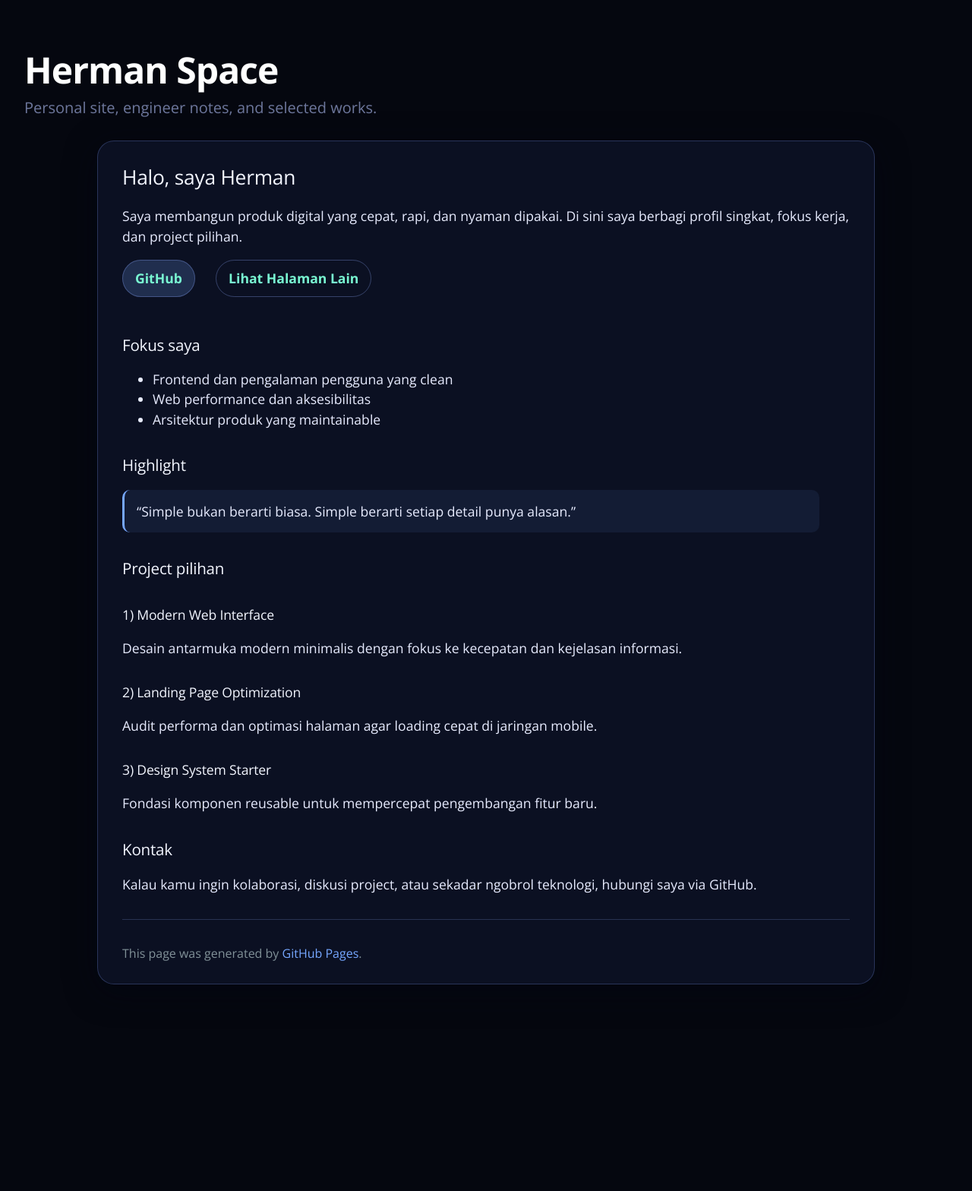
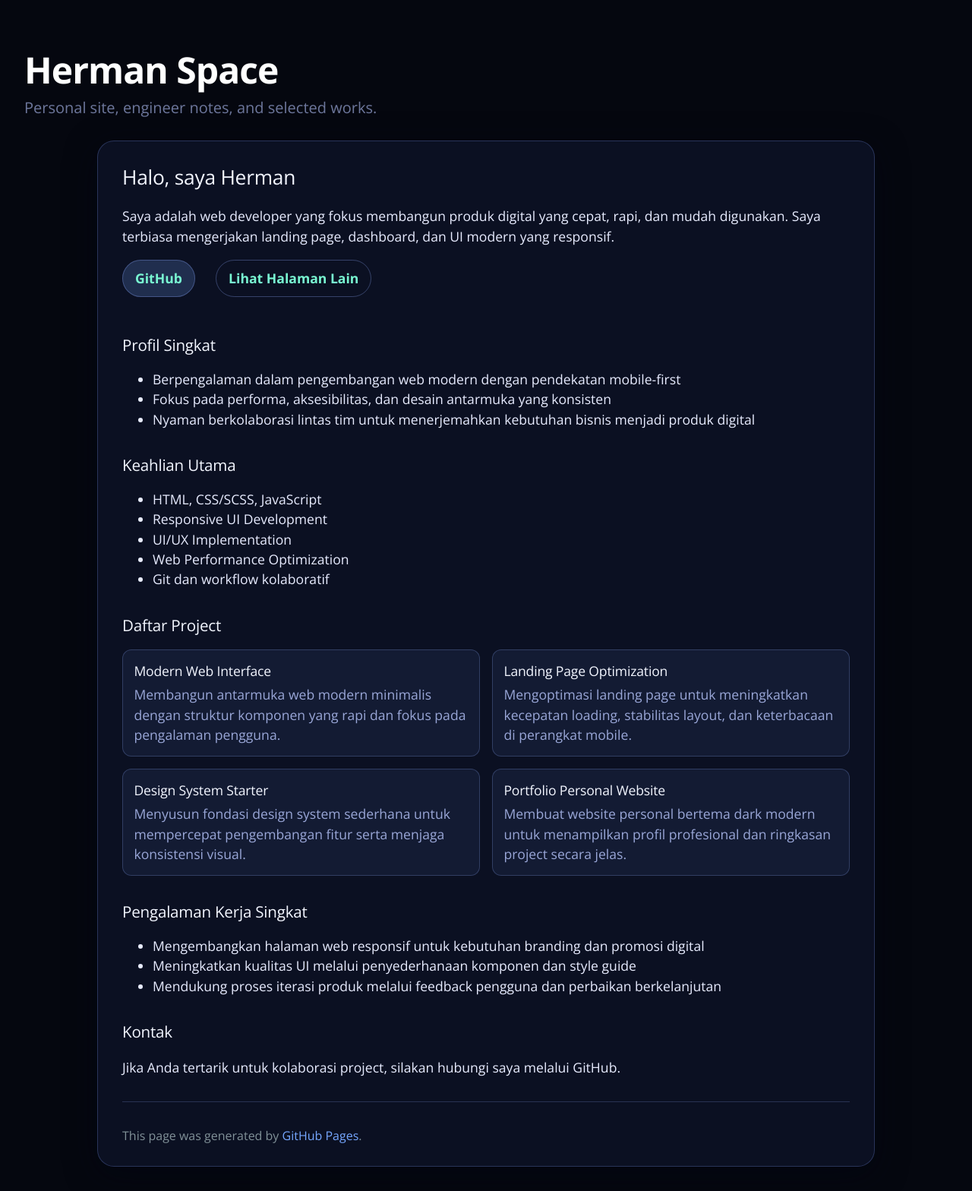
Before and after one commit to hermanspace/hermanspace.github.io, a Jekyll site: the page built from index.md, in a window 1280 px wide. Shown: the whole page at 76% size. Built offline with Jekyll 4.4.1, drawn with Linux system fonts in a browser that asks for light colours; before the commit the page ends 1328 px from its top, so only the background shows below that.

Commit message:
Enhance personal site layout and styling; add project showcase section with responsive design elements and update profile description for clarity and focus on web development skills.

```diff
--- a/assets/css/style.scss
+++ b/assets/css/style.scss
@@ -142,6 +142,28 @@ body::after {
   background: transparent;
 }
 
+.project-list {
+  display: grid;
+  gap: 0.8rem;
+  margin: 1rem 0 1.5rem;
+}
+
+.project-item {
+  border: 1px solid rgba(146, 170, 255, 0.24);
+  background: rgba(118, 167, 255, 0.08);
+  border-radius: 12px;
+  padding: 0.9rem;
+}
+
+.project-item h4 {
+  margin: 0 0 0.3rem;
+}
+
+.project-item p {
+  margin: 0;
+  color: var(--text-muted);
+}
+
 .site-footer {
   border-top: 1px solid rgba(146, 170, 255, 0.22);
   color: var(--text-muted);
@@ -161,4 +183,9 @@ body::after {
     padding: 1.75rem 2rem;
     border-radius: 22px;
   }
+
+  .project-list {
+    grid-template-columns: repeat(2, minmax(0, 1fr));
+    gap: 1rem;
+  }
 }
--- a/index.md
+++ b/index.md
@@ -6,35 +6,55 @@ description: Personal site, engineer notes, and selected works.
 
 ## Halo, saya Herman
 
-Saya membangun produk digital yang cepat, rapi, dan nyaman dipakai.
-Di sini saya berbagi profil singkat, fokus kerja, dan project pilihan.
+Saya adalah web developer yang fokus membangun produk digital yang cepat, rapi, dan mudah digunakan.
+Saya terbiasa mengerjakan landing page, dashboard, dan UI modern yang responsif.
 
 <div class="hero-actions">
   <a class="btn" href="https://github.com/" target="_blank" rel="noopener noreferrer">GitHub</a>
   <a class="btn btn-ghost" href="./another-page.html">Lihat Halaman Lain</a>
 </div>
 
-### Fokus saya
+### Profil Singkat
 
-- Frontend dan pengalaman pengguna yang clean
-- Web performance dan aksesibilitas
-- Arsitektur produk yang maintainable
+- Berpengalaman dalam pengembangan web modern dengan pendekatan mobile-first
+- Fokus pada performa, aksesibilitas, dan desain antarmuka yang konsisten
+- Nyaman berkolaborasi lintas tim untuk menerjemahkan kebutuhan bisnis menjadi produk digital
 
-### Highlight
+### Keahlian Utama
 
-> "Simple bukan berarti biasa. Simple berarti setiap detail punya alasan."
+- HTML, CSS/SCSS, JavaScript
+- Responsive UI Development
+- UI/UX Implementation
+- Web Performance Optimization
+- Git dan workflow kolaboratif
 
-### Project pilihan
+### Daftar Project
 
-#### 1) Modern Web Interface
-Desain antarmuka modern minimalis dengan fokus ke kecepatan dan kejelasan informasi.
+<div class="project-list">
+  <article class="project-item">
+    <h4>Modern Web Interface</h4>
+    <p>Membangun antarmuka web modern minimalis dengan struktur komponen yang rapi dan fokus pada pengalaman pengguna.</p>
+  </article>
+  <article class="project-item">
+    <h4>Landing Page Optimization</h4>
+    <p>Mengoptimasi landing page untuk meningkatkan kecepatan loading, stabilitas layout, dan keterbacaan di perangkat mobile.</p>
+  </article>
+  <article class="project-item">
+    <h4>Design System Starter</h4>
+    <p>Menyusun fondasi design system sederhana untuk mempercepat pengembangan fitur serta menjaga konsistensi visual.</p>
+  </article>
+  <article class="project-item">
+    <h4>Portfolio Personal Website</h4>
+    <p>Membuat website personal bertema dark modern untuk menampilkan profil profesional dan ringkasan project secara jelas.</p>
+  </article>
+</div>
 
-#### 2) Landing Page Optimization
-Audit performa dan optimasi halaman agar loading cepat di jaringan mobile.
+### Pengalaman Kerja Singkat
 
-#### 3) Design System Starter
-Fondasi komponen reusable untuk mempercepat pengembangan fitur baru.
+- Mengembangkan halaman web responsif untuk kebutuhan branding dan promosi digital
+- Meningkatkan kualitas UI melalui penyederhanaan komponen dan style guide
+- Mendukung proses iterasi produk melalui feedback pengguna dan perbaikan berkelanjutan
 
 ### Kontak
 
-Kalau kamu ingin kolaborasi, diskusi project, atau sekadar ngobrol teknologi, hubungi saya via GitHub.
+Jika Anda tertarik untuk kolaborasi project, silakan hubungi saya melalui GitHub.
```
